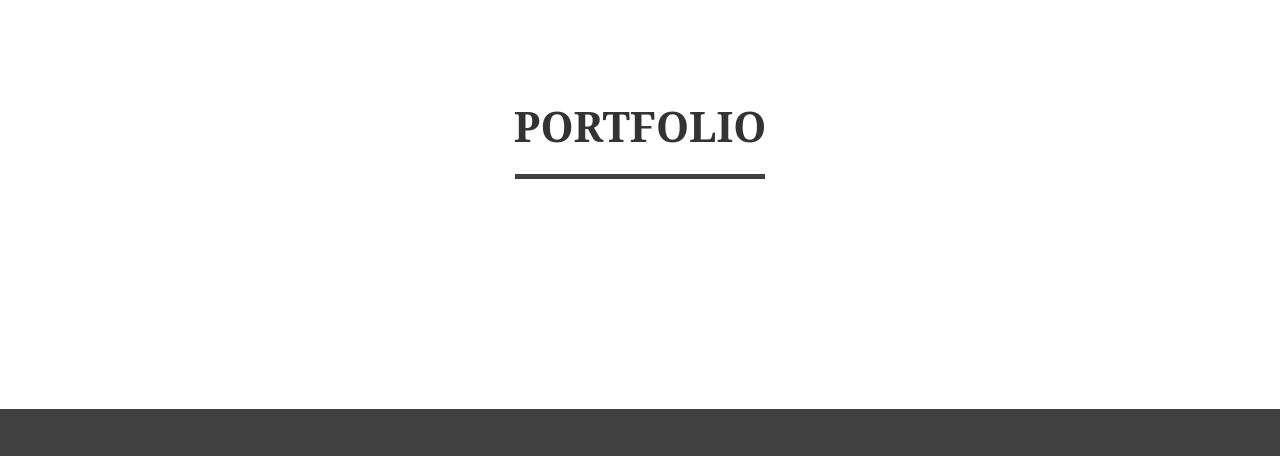
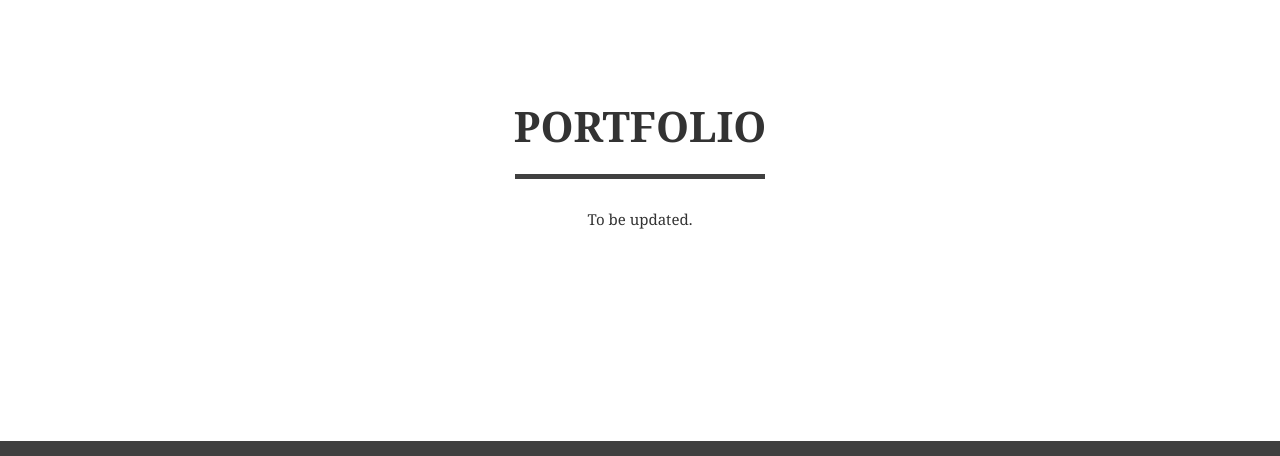
Before and after one commit to katiecao1/katiecao1.github.io, a website: page index.html in a window 1280 px wide. Shown: the part 2698-3154 px from the top of the page. Drawn offline with nearby package versions, Linux system fonts and the light colour scheme.

Commit message:
Update index.html

```diff
--- a/index.html
+++ b/index.html
@@ -143,6 +143,7 @@
                 <div class="col-lg-12 text-center">
                     <h2>PORTFOLIO</h2>
                     <hr class="star-primary">
+			<p>To be updated.</p>
                 </div>
             </div>
 
```
